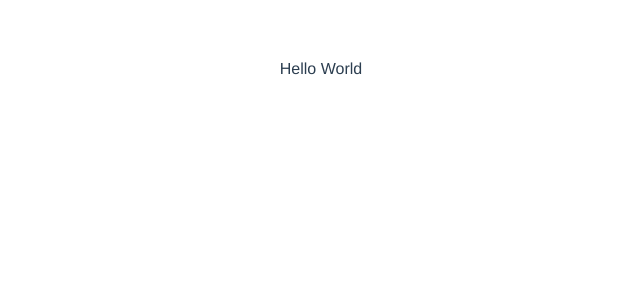
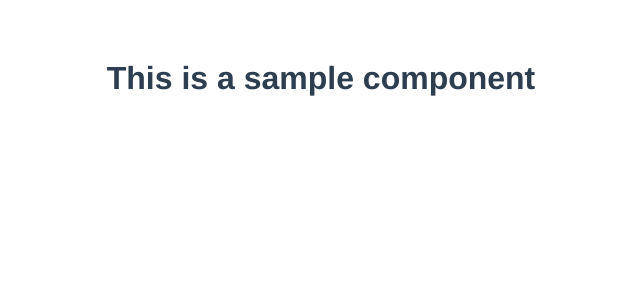
Before and after one commit to Reny8/Vue-CLI-Boilerplate, a Vue app: page /sample in a window 1280 px wide. Shown: the top 300 px of the page, without its empty margins (319-959 px from the left). Built offline with nearby package versions, Linux system fonts and the light colour scheme.

Commit message:
Add router vue package and connected sample component

```diff
--- a/package.json
+++ b/package.json
@@ -8,8 +8,11 @@
     "lint": "vue-cli-service lint"
   },
   "dependencies": {
+    "@types/body-parser": "^1.19.2",
+    "@types/estree": "^1.0.1",
     "core-js": "^3.8.3",
-    "vue": "^3.2.13"
+    "vue": "^3.2.13",
+    "vue-router": "^4.0.13"
   },
   "devDependencies": {
     "@babel/core": "^7.12.16",
--- a/src/App.vue
+++ b/src/App.vue
@@ -1,5 +1,5 @@
 <template>
-  <div>Hello World</div>
+  <router-view></router-view>
 </template>
 
 <script>
--- a/src/components/Sample.vue
+++ b/src/components/Sample.vue
@@ -5,6 +5,7 @@
 </template>
 <script>
 export default {
+  name: 'SamplePage',
   data() {
     return {
       title: 'This is a sample component',
--- a/src/main.js
+++ b/src/main.js
@@ -1,4 +1,17 @@
 import { createApp } from 'vue'
+import { createRouter, createWebHistory } from 'vue-router'
 import App from './App.vue'
+import Sample from './components/Sample.vue'
 
-createApp(App).mount('#app')
+const router = createRouter({
+    history: createWebHistory(),
+    routes: [
+        {
+            path: '/sample', component: Sample
+        }
+    ]
+})
+
+const app = createApp(App)
+app.use(router)
+app.mount('#app')
```
Also changed, not shown: jsconfig.json (line endings or trailing spaces), 1 other file (tests, documents, lock files or other folders).
